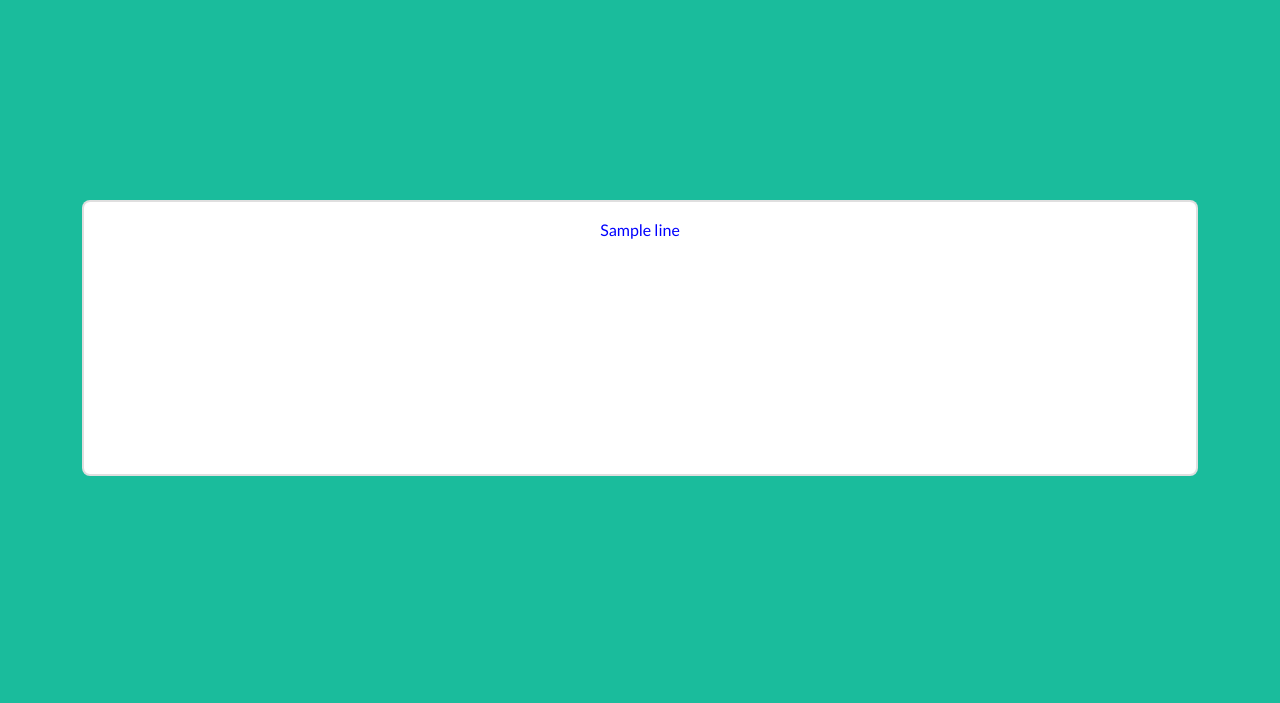
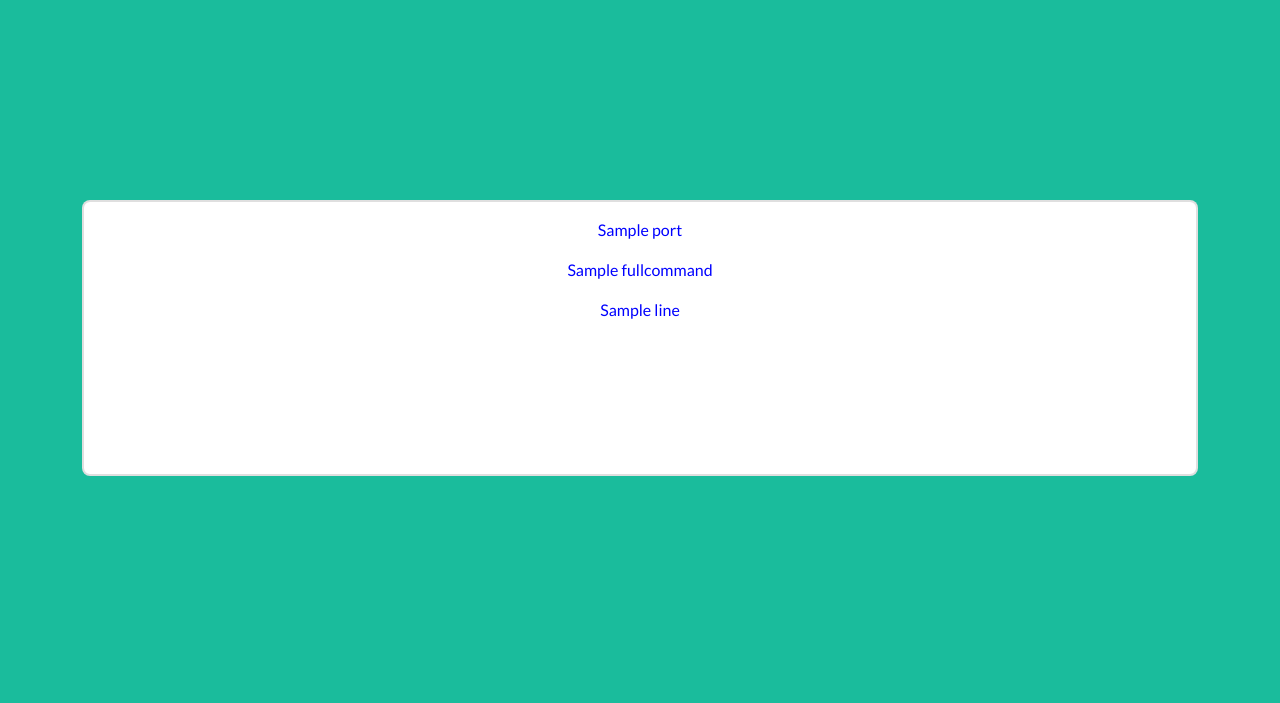
Before and after one commit to ilpise/flaskEndPoint, a Flask app: template app/templates/views/controller1/testcoges.html in a window 1280 px wide. Shown: the top 703 px of the page. Run offline with Flask 2, Linux system fonts and the light colour scheme; the template is opened without the code that fills it: most values are stand-ins (such as "Sample title", 1, 10 or a date in 2020); some libraries are stand-ins or nearby versions.

Commit message:
Test Coges

```diff
--- a/app/controllers/controller1.py
+++ b/app/controllers/controller1.py
@@ -190,4 +190,6 @@ def testcoges():
     serialPort.close()
 
     return render_template( 'views/controller1/testcoges.html',
+                            fullcommand=fullcommand,
+                            port=port,
                             line=line)
--- a/app/templates/views/controller1/testcoges.html
+++ b/app/templates/views/controller1/testcoges.html
@@ -8,6 +8,8 @@
         <div class="row">
           <div class="col">
             <div style="height: 30vh;">
+                <p style="color:blue;">{{ port }}</p>
+                <p style="color:blue;">{{ fullcommand }}</p>
                 <p style="color:blue;">{{ line }}</p>
             </div>
           </div>
```
